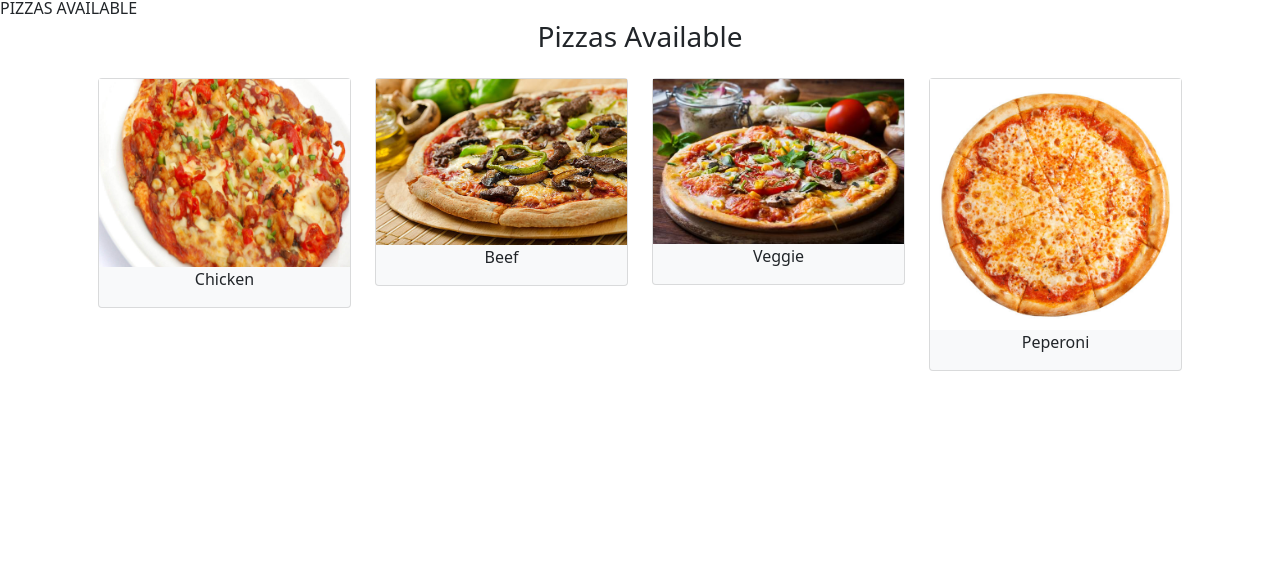
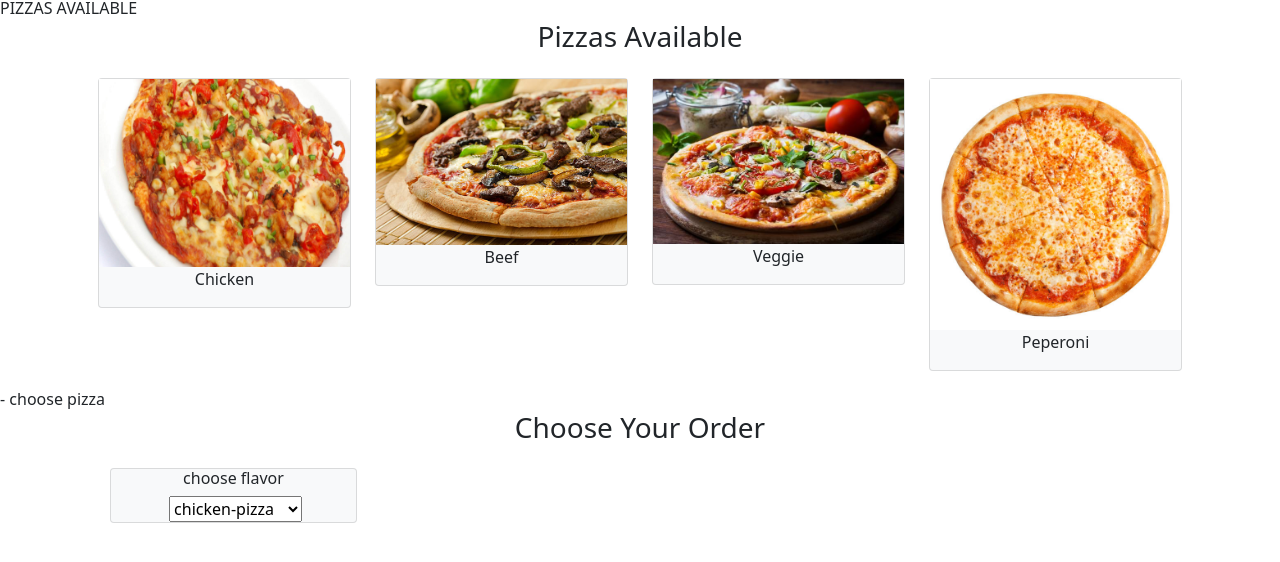
Before and after one commit to Bernard2030/pizza_choice, a plain HTML site: page index.html in a window 1280 px wide. Shown: the part 212-774 px from the top of the page. Drawn offline with nearby package versions, Linux system fonts and the light colour scheme.

Commit message:
add a subsection under menu with choose your order

```diff
--- a/index.html
+++ b/index.html
@@ -99,8 +99,8 @@
             </div>
         </div>
     </section>
-    <!-- choose pizza -->
-    <!-- <section class="pizzaSection " id="menu" >
+    - choose pizza
+     <section class="pizzaSection " id="menu" >
         <div class=" order container text-center">
             <h3 class="text-center">Choose Your Order</h3>
         <div class="container">
@@ -124,7 +124,7 @@
                             </div>
                         </div>
                     </div>
-                </div> -->
+                </div>
                 <!-- <div class=" chooseTopping col-md-6 col-lg-3">
                     <div class="card bg-light">
                         <div class="cbdy text-center">
```
